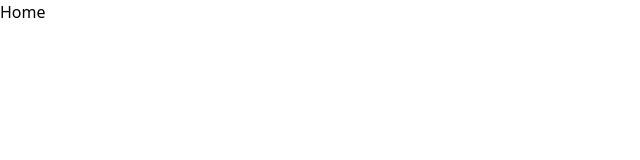
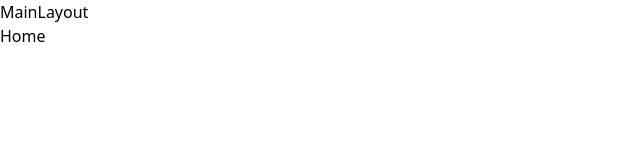
Before and after one commit to EduCoelhoTs/marketplace-react, a React (Vite) app: page / in a window 1280 px wide. Shown: the top 160 px of the page, without its empty margins (0-640 px from the left). Built offline with nearby package versions, Linux system fonts and the light colour scheme.

Commit message:
Configurando rotas padrão

```diff
--- /dev/null
+++ b/src/layouts/MainLayout/index.tsx
@@ -0,0 +1,12 @@
+import { Outlet } from 'react-router-dom'
+
+export default function MainLayout() {
+    return (
+        <main>
+            <div>
+                MainLayout
+            </div>
+            <Outlet />
+        </main>
+    )
+}
--- a/src/routes.tsx
+++ b/src/routes.tsx
@@ -1,5 +1,6 @@
 import { BrowserRouter, Routes, Route } from "react-router-dom";
 import Home from "./pages/Home";
+import MainLayout from "./layouts/MainLayout";
 
 export default function Router() {
     return (
@@ -10,7 +11,18 @@ export default function Router() {
         de acordo com o path do navegador. */}
         {/* Ja o Route, é o arquivo que especifica a rota, e o elemento que será carregado */}
         <Routes>
-            <Route path="/" element={<Home />} />
+            {/* Configurando a pagina mãe:
+                1. Vai receber o path absoluto da página.
+                2. Carrega o elemento pai (que deve conter o <Outlet> para renderização dos filhos)
+                3. Dentro da rota, são passadas as rotas filhas;
+                4. A rota index, vai ser a rota a ser renderizada quando bater no path da mãe;
+                5. As demais rotas filhas devem conter o path relativo. ex: path: 'cadastro', pois se
+                for passado o path: '/cadastro', o router vai entender que é uma rota absoluta e não uma
+                rota filha.
+            */}
+            <Route path="/" element={<MainLayout />}>
+                <Route index element={<Home />} />
+            </Route>
         </Routes>
         </BrowserRouter>
     )
```
